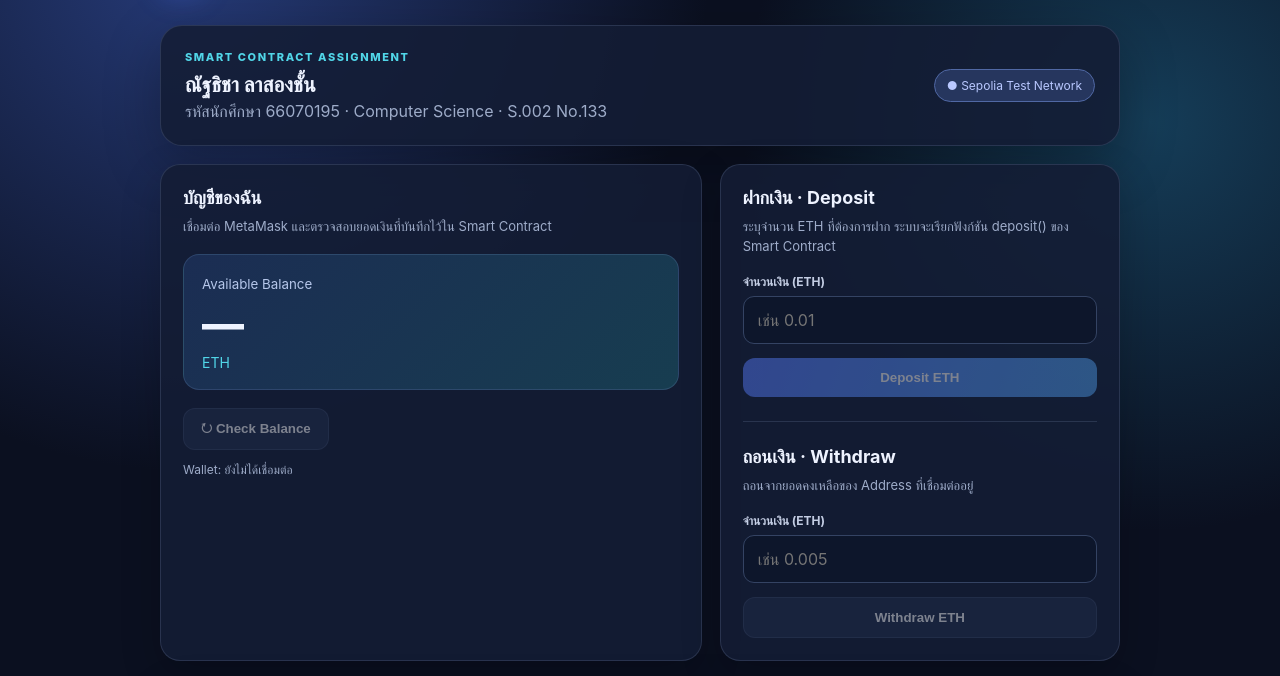
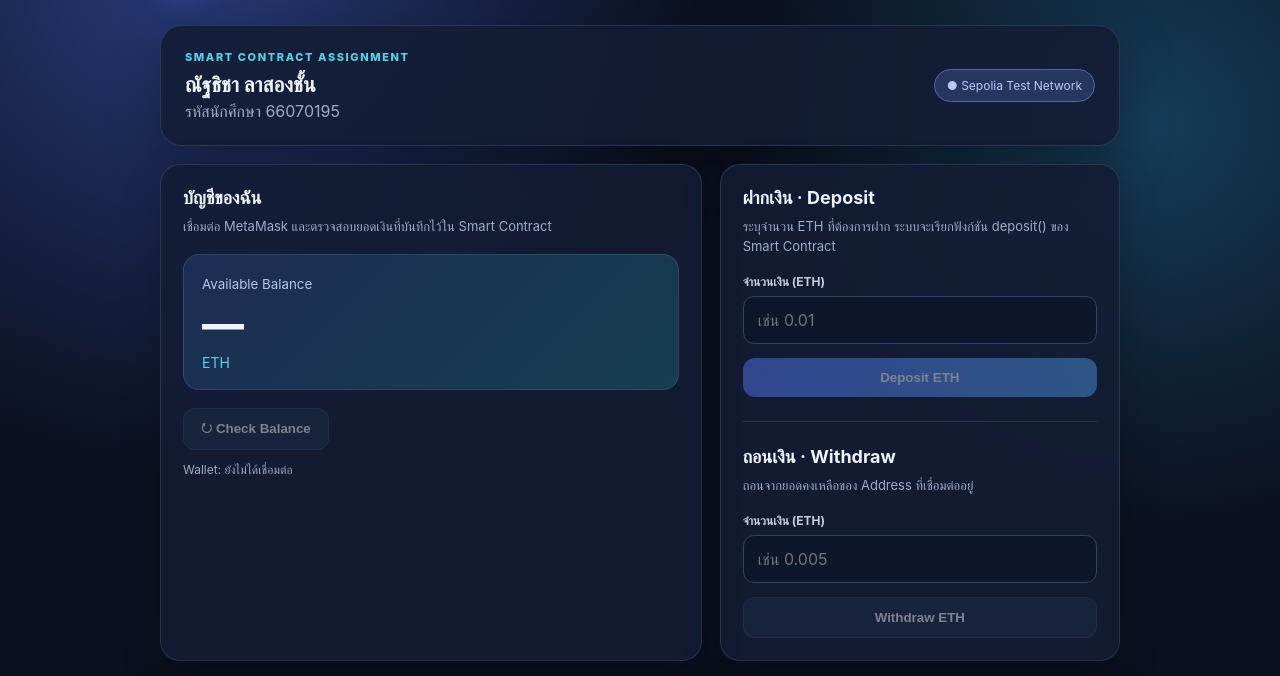
Before and after one commit to nat-care/310-Assignment5, a plain HTML site: page index.html in a window 1280 px wide. Shown: the part 102-778 px from the top of the page. Drawn offline with nearby package versions, Linux system fonts and the light colour scheme.

Commit message:
Update index.html

```diff
--- a/index.html
+++ b/index.html
@@ -280,7 +280,7 @@
         <div>
           <div class="eyebrow">Smart Contract Assignment</div>
           <h2>ณัฐธิชา ลาสองชั้น</h2>
-          <p>รหัสนักศึกษา 66070195 · Computer Science · S.002 No.133</p>
+          <p>รหัสนักศึกษา 66070195</p>
         </div>
         <span class="network" id="networkPill">● Sepolia Test Network</span>
       </section>
```
